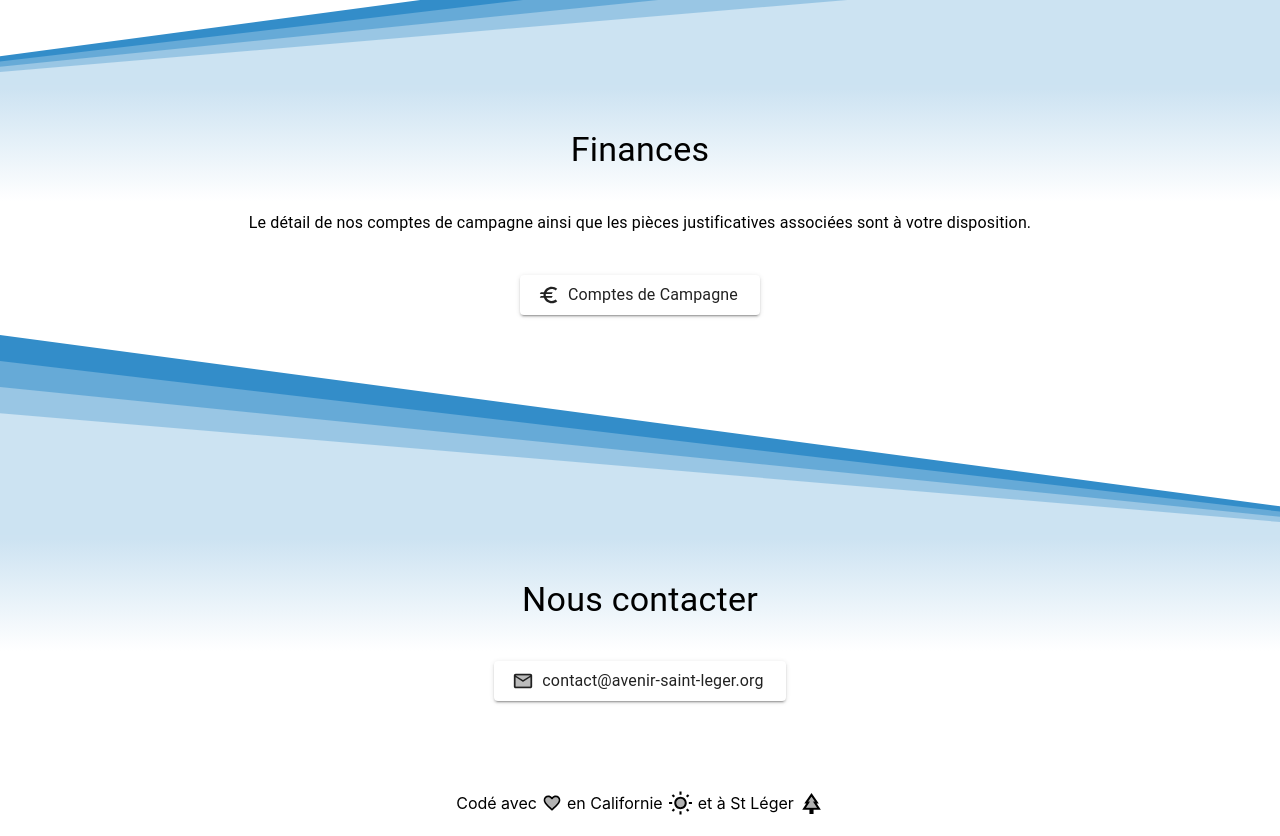
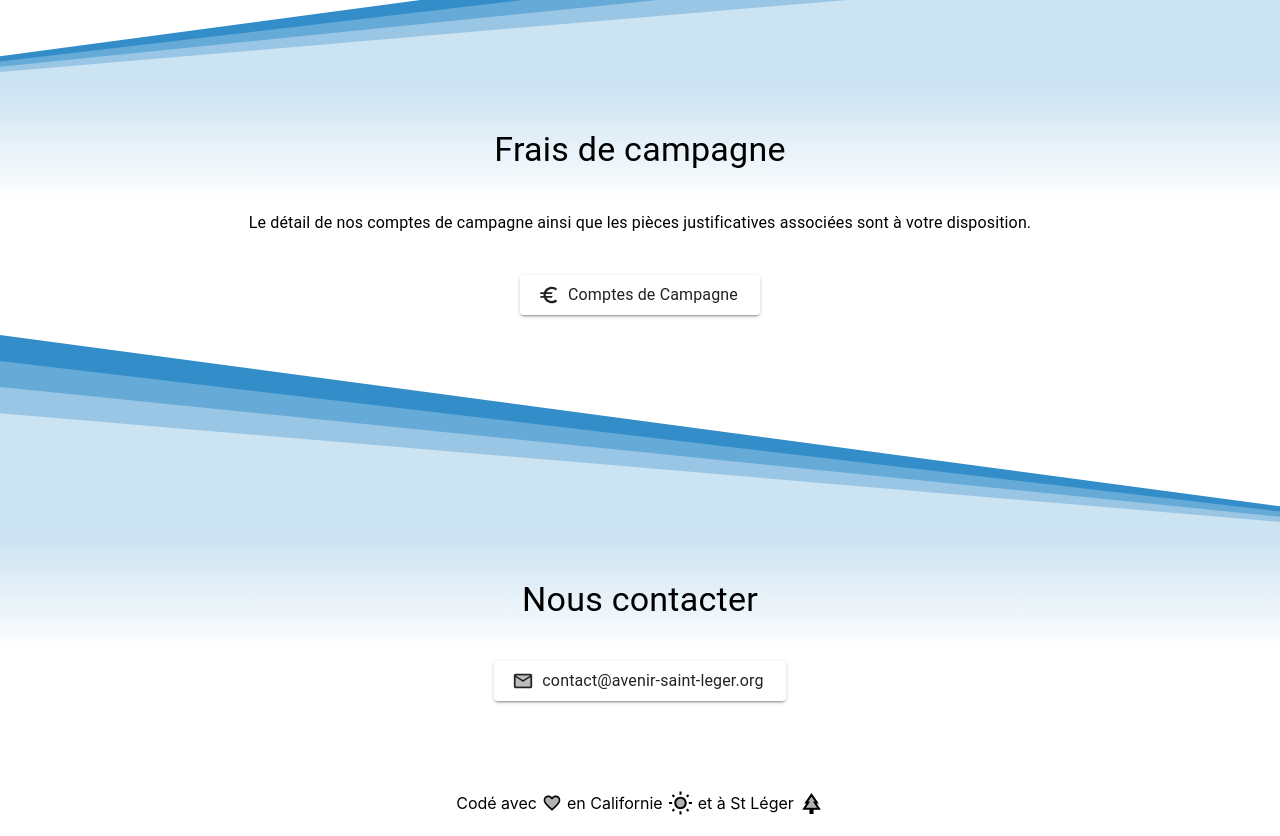
Before and after one commit to marionleborgne/avenir-saint-leger, a React (Create React App) app: page / in a window 1280 px wide. Shown: the part 7780-8616 px from the top of the page. Built offline with nearby package versions, Linux system fonts and the light colour scheme.

Commit message:
modification du titre Finance en Frais de campagne

```diff
--- a/src/components/Finances.js
+++ b/src/components/Finances.js
@@ -11,7 +11,7 @@ export default () => (
     <SolidHighlight>
       <div>
         <Typography variant='h4' sx={{ margin: 5 }}>
-          Finances
+          Frais de campagne
         </Typography>
         <Typography sx={{ margin: 5 }}>
           Le détail de nos comptes de campagne ainsi que les pièces justificatives associées sont à votre disposition.
```
